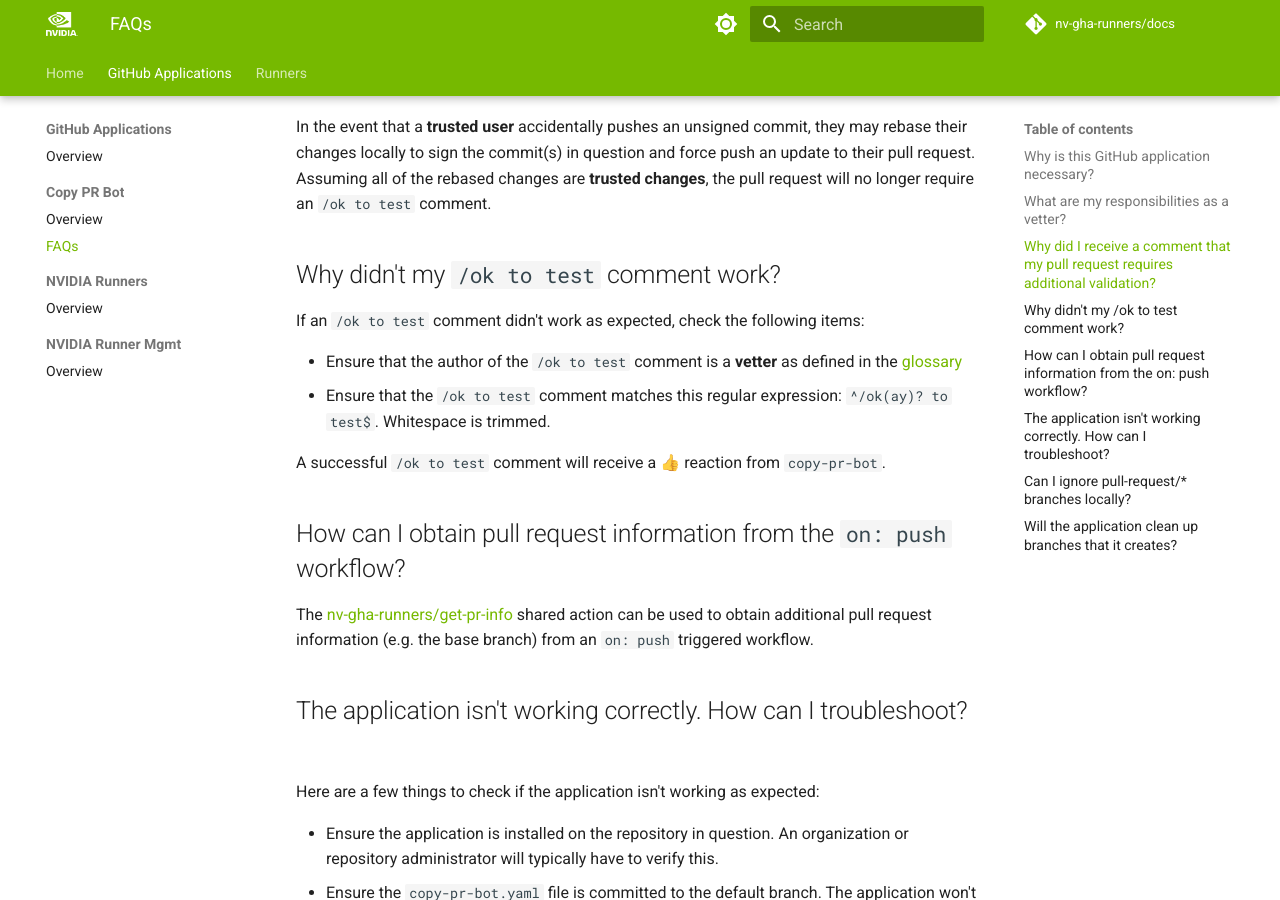
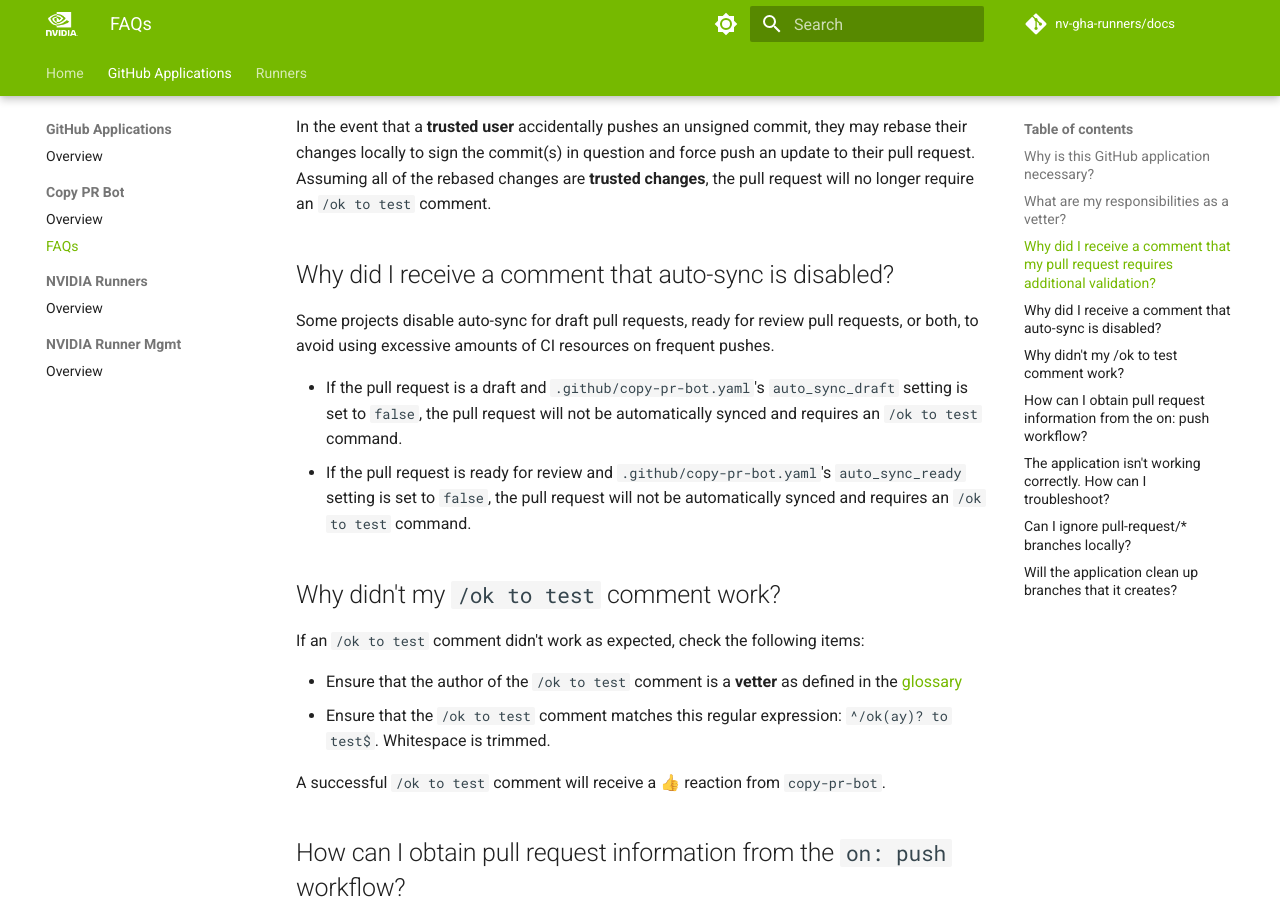
Before and after one commit to nv-gha-runners/docs, an MkDocs documentation site: the page built from docs/apps/copy-pr-bot/faqs.md, in a window 1280 px wide and 900 px high, scrolled down 1188 px. Built offline with MkDocs 1.6.1 and Material for MkDocs 9.7.7, drawn with Linux system fonts in a browser that asks for light colours; comment, search, counter and statistics services are not loaded.

Commit message:
Document auto-sync config options for copy-pr-bot

```diff
--- a/docs/apps/copy-pr-bot/faqs.md
+++ b/docs/apps/copy-pr-bot/faqs.md
@@ -32,6 +32,13 @@ If any of the criteria below are true, a pull request is deemed untrusted and wi
 - The pull request contains unsigned commits (see [this](https://docs.github.com/en/authentication/managing-commit-signature-verification/about-commit-signature-verification) GitHub documentation about signing commits)
 
 In the event that a **trusted user** accidentally pushes an unsigned commit, they may rebase their changes locally to sign the commit(s) in question and force push an update to their pull request. Assuming all of the rebased changes are **trusted changes**, the pull request will no longer require an `/ok to test` comment.
+
+## Why did I receive a comment that auto-sync is disabled?
+
+Some projects disable auto-sync for draft pull requests, ready for review pull requests, or both, to avoid using excessive amounts of CI resources on frequent pushes.
+
+- If the pull request is a draft and `.github/copy-pr-bot.yaml`'s `auto_sync_draft` setting is set to `false`, the pull request will not be automatically synced and requires an `/ok to test` command.
+- If the pull request is ready for review and `.github/copy-pr-bot.yaml`'s `auto_sync_ready` setting is set to `false`, the pull request will not be automatically synced and requires an `/ok to test` command.
 
 ## Why didn't my `/ok to test` comment work?
 
```
Also changed, not shown: docs/apps/copy-pr-bot/index.md (+4 -0 lines).
